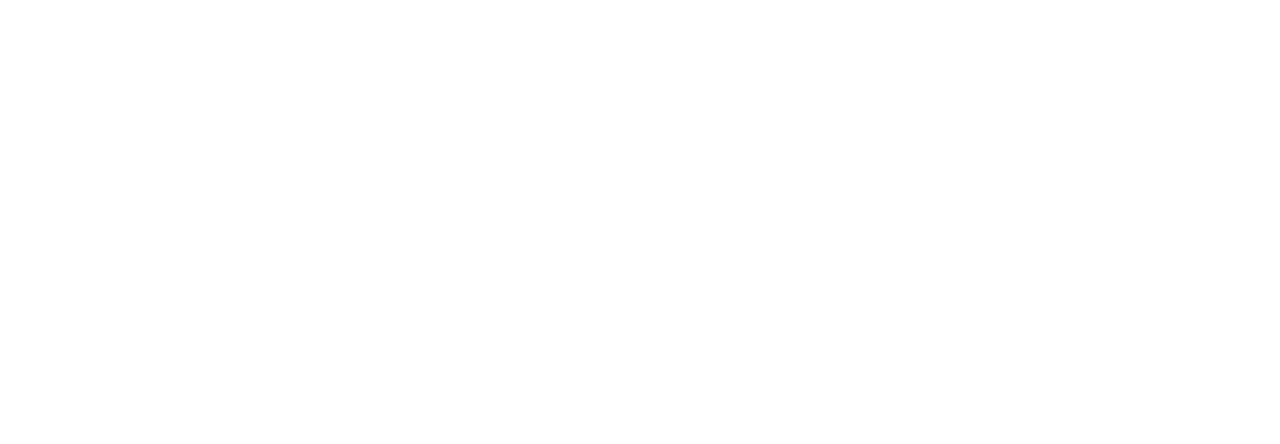
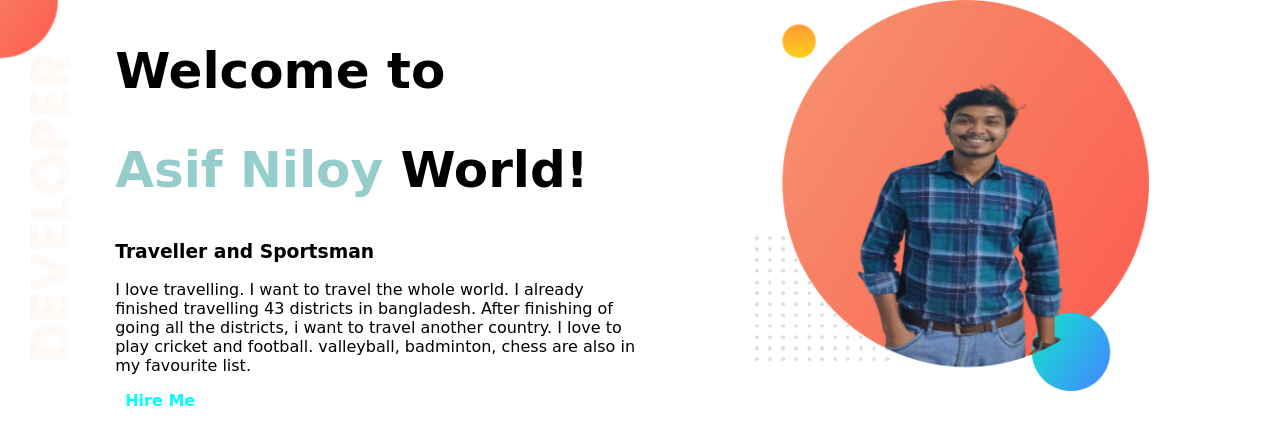
Before and after one commit to Niloy87/Developer_Portfolio, a plain HTML site: page index.html in a window 1280 px wide. Drawn offline with Linux system fonts and the light colour scheme; a web font is replaced by a local one.

Commit message:
top-banner

```diff
--- a/index.html
+++ b/index.html
@@ -1,13 +1,32 @@
 <!DOCTYPE html>
 <html lang="en">
+
 <head>
     <meta charset="UTF-8">
     <meta http-equiv="X-UA-Compatible" content="IE=edge">
     <meta name="viewport" content="width=device-width, initial-scale=1.0">
     <title>Niloy Portfolio</title>
+    <link rel="preconnect" href="https://fonts.googleapis.com">
+    <link rel="preconnect" href="https://fonts.gstatic.com" crossorigin>
+    <link href="https://fonts.googleapis.com/css2?family=Pushster&display=swap" rel="stylesheet">
     <link rel="stylesheet" href="style.css">
 </head>
+
 <body>
+    <section class="top-banner">
+        <div class="half-width">
+            <h1>Welcome to</h1>
+            <h1><span>Asif Niloy</span> World!</h1>
+            <h3>Traveller and Sportsman</h3>
+            <p>I love travelling. I want to travel the whole world. I already finished travelling 43 districts in
+                bangladesh. After finishing of going all the districts, i want to travel another country. I love to play
+                cricket and football. valleyball, badminton, chess are also in my favourite list.</p>
+            <a class="link-button" target="_blank" href="https://www.facebook.com/asif.niloy.796/">Hire Me</a>
+        </div>
+        <div class="half-width">
+            <img src="images/Niloy_BG.png" alt="">
+        </div>
+    </section>
+</body>
 
-</body>
 </html>
--- a/style.css
+++ b/style.css
@@ -0,0 +1,32 @@
+body{
+    font-family: 'Pushster', cursive;
+    margin: 0;
+}
+h1{
+    font-size: 50px;
+}
+span{
+    color: rgb(149, 204, 204);
+}
+section{
+    display: flex;
+}
+.half-width{
+    width: 50%;
+    padding-left: 9%;
+}
+.half-width img{
+    width: 75%;
+}
+.link-button{
+    text-decoration: none;
+    background-image: linear-gradient(orange tomato);
+    padding: 5px 10px;
+    color: aqua;
+    font-weight: 700;
+    border-radius: 5px;
+}
+.top-banner{
+    background-image: url(images/top-banner.png);
+    background-repeat: no-repeat;
+}
```
